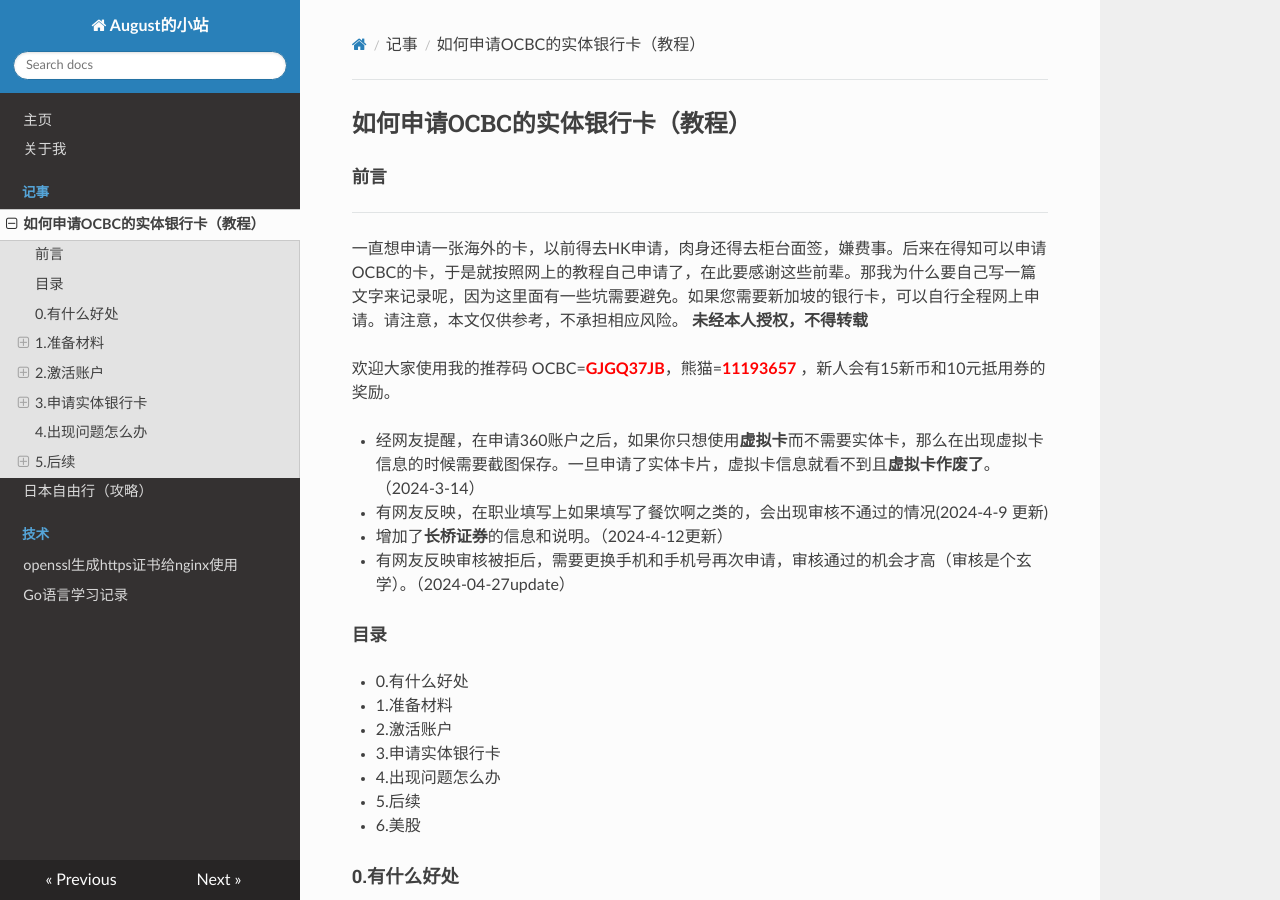
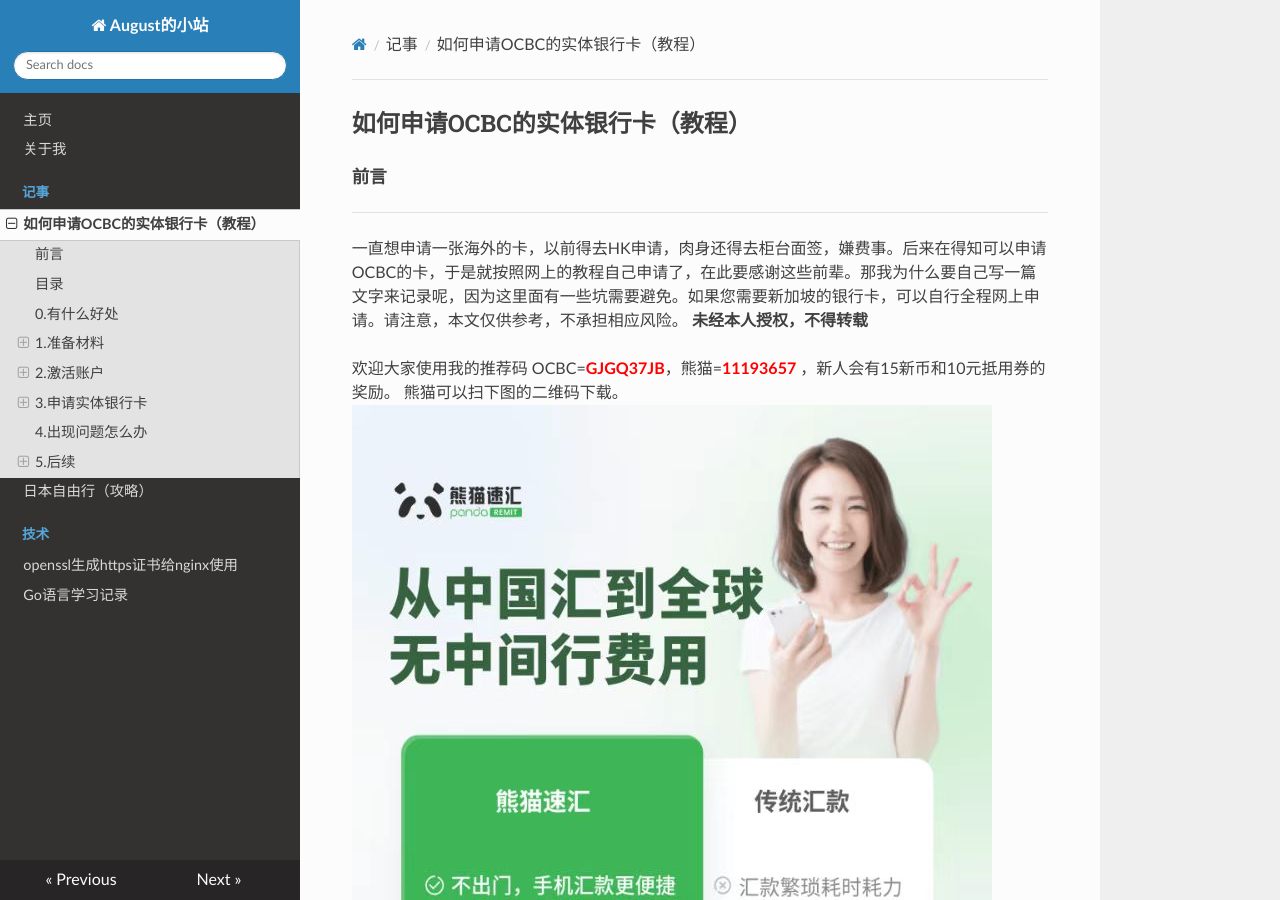
Before and after one commit to ee4ga9d/my-project, an MkDocs documentation site: the page built from docs/2024/03/01.md, in a window 1280 px wide and 900 px high. Built offline with MkDocs 1.6.1, drawn with Linux system fonts in a browser that asks for light colours; nearby versions of some CDN libraries.

Commit message:
update xiongmnao

```diff
--- a/docs/2024/03/01.md
+++ b/docs/2024/03/01.md
@@ -5,7 +5,8 @@
  一直想申请一张海外的卡，以前得去HK申请，肉身还得去柜台面签，嫌费事。后来在得知可以申请OCBC的卡，于是就按照网上的教程自己申请了，在此要感谢这些前辈。那我为什么要自己写一篇文字来记录呢，因为这里面有一些坑需要避免。如果您需要新加坡的银行卡，可以自行全程网上申请。请注意，本文仅供参考，不承担相应风险。
 **未经本人授权，不得转载**
 
- 欢迎大家使用我的推荐码  OCBC=<font color='red'>**GJGQ37JB**</font>，熊猫=<font color='red'>**11193657**</font> ，新人会有15新币和10元抵用券的奖励。
+ 欢迎大家使用我的推荐码  OCBC=<font color='red'>**GJGQ37JB**</font>，熊猫=<font color='red'>**11193657**</font> ，新人会有15新币和10元抵用券的奖励。 熊猫可以扫下图的二维码下载。
+  ![熊猫推广码](../../assets/img/0.jpg "熊猫推广码")
 
  * 经网友提醒，在申请360账户之后，如果你只想使用**虚拟卡**而不需要实体卡，那么在出现虚拟卡信息的时候需要截图保存。一旦申请了实体卡片，虚拟卡信息就看不到且**虚拟卡作废了**。（2024-3-14）
  * 有网友反映，在职业填写上如果填写了餐饮啊之类的，会出现审核不通过的情况(2024-4-9 更新)
```
Also changed, not shown: docs/assets/img/0.jpg (added).
